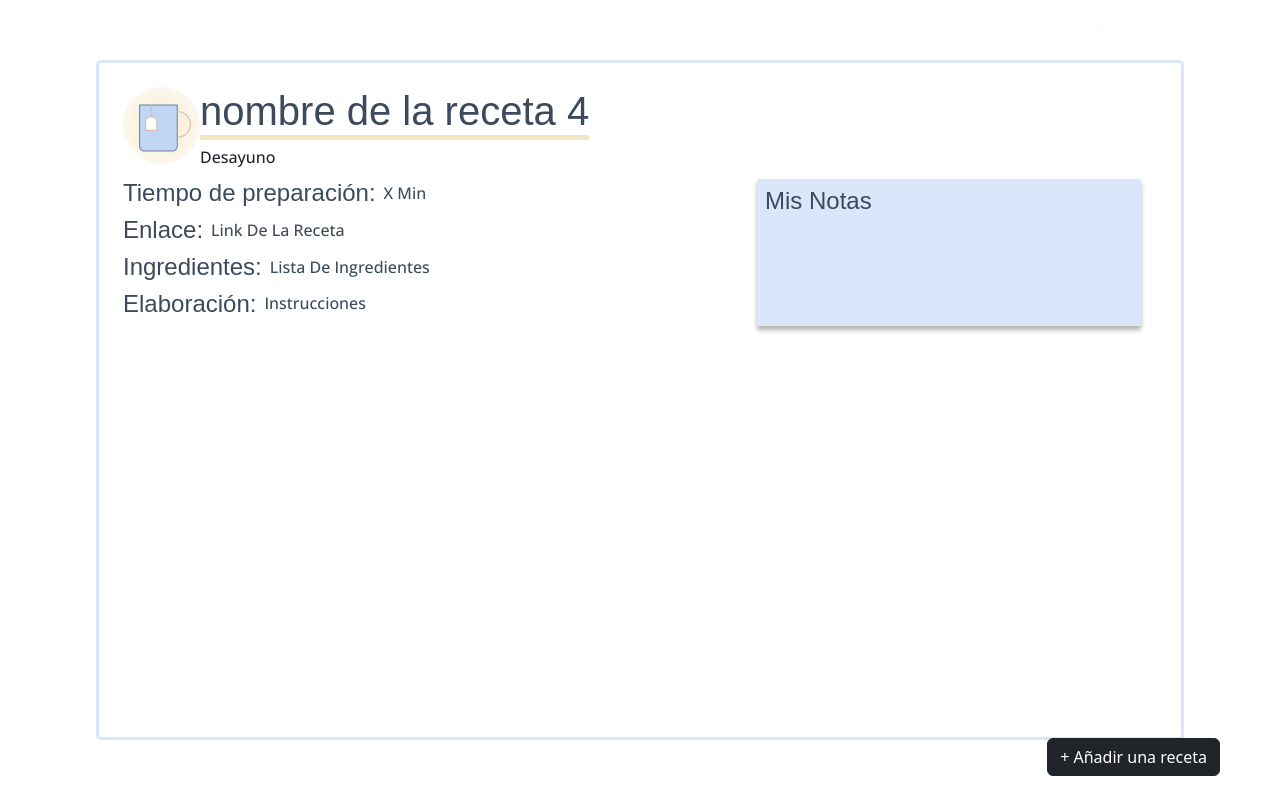
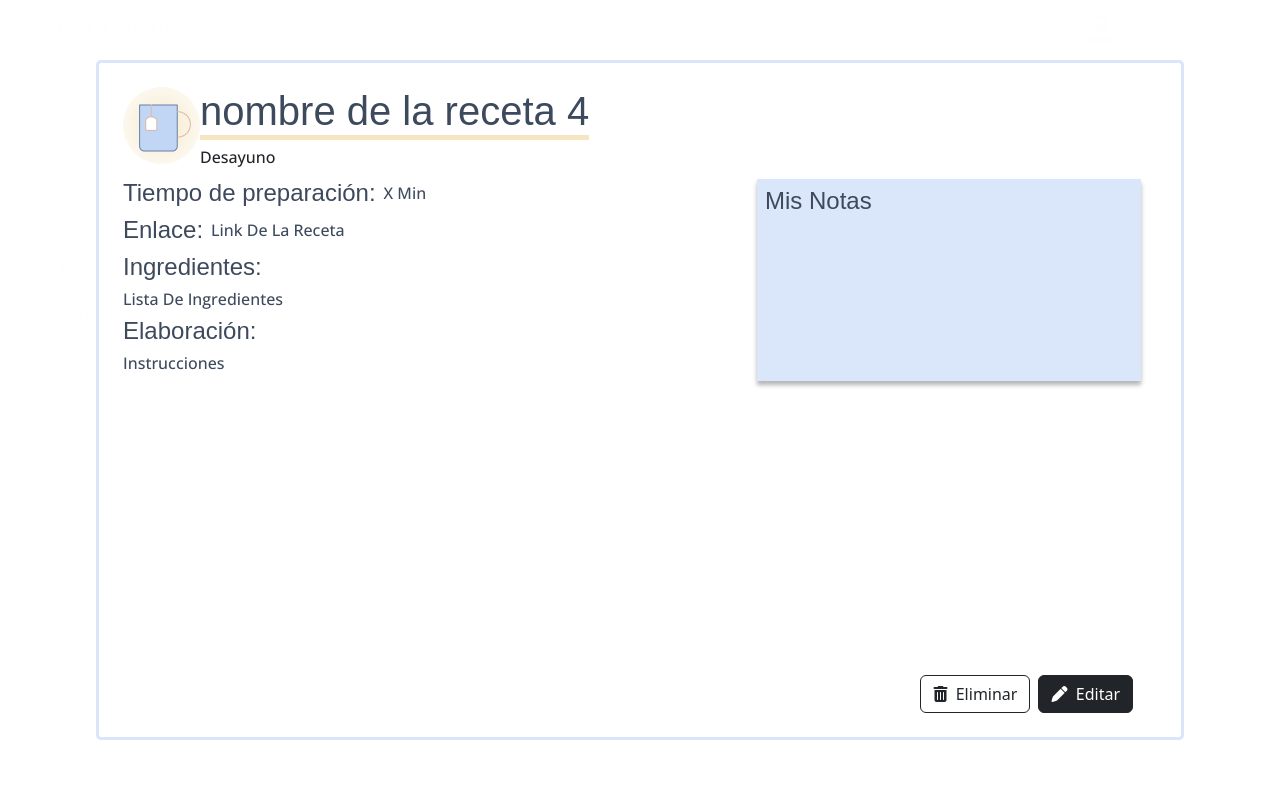
Before and after one commit to Sara-221/niam_front, a React (Vite) app: page /auth in a window 1280 px wide. Both pictures are taken after a click on the element 537 px from the left and 343 px from the top of the page. Built offline with nearby package versions, Linux system fonts and the light colour scheme; a web font is replaced by a local one.

Commit message:
botones editar y eliminar, empezadas las validaciones

```diff
--- a/src/recipes/components/BtnAddRecipe.jsx
+++ b/src/recipes/components/BtnAddRecipe.jsx
@@ -3,8 +3,8 @@ import { useUiStore } from "../hooks/useUiStore"
 
 export const BtnAddRecipe = () => {
 
-    // Desestructuramos las acciones que nos interesan del store:
-    const {formModalIsOpen, openFormModal} = useUiStore()
+    // Nos traemos el estado de las modales desde el store:
+    const {formModalIsOpen, openFormModal, recipeModalIsOpen } = useUiStore()
 
     // Función encargada de añadir la receta al hacer click en botón "añadir"
     const handleNewRecipe=()=>{
@@ -21,11 +21,12 @@ export const BtnAddRecipe = () => {
             // Le asignamos la clase "display none" si la modal está abierta, para que en dicho caso el botón no aparezca superpuesto.
                 className={
                     `btn btn-dark mb-4 mx-5
-                    ${formModalIsOpen ? 'dNone' : ''}
+                    ${formModalIsOpen || recipeModalIsOpen ? 'dNone' : ''}
                     `
                 }
                 onClick={handleNewRecipe}>
-                &#43; Añadir una receta
+                    <i className="fa-solid fa-plus"></i>
+                &nbsp; Añadir una receta
             </button>
         </div>
     </>
--- a/src/recipes/components/BtnDeleteRecipe.jsx
+++ b/src/recipes/components/BtnDeleteRecipe.jsx
@@ -1,7 +1,22 @@
 import React from 'react'
 
 export const BtnDeleteRecipe = () => {
+
+  const handleDeleteRecipe=()=>{
+
+  }
+
   return (
-    <div>BtnDeleteRecipe</div>
+
+    <>
+
+        <button
+          className='btn btn-outline-dark mb-4 me-2'
+          onClick={handleDeleteRecipe}>
+            <i className="fa-solid fa-trash-can"></i>
+              &nbsp; Eliminar
+        </button>
+
+    </>
   )
 }
--- a/src/recipes/components/BtnEditRecipe.jsx
+++ b/src/recipes/components/BtnEditRecipe.jsx
@@ -1,7 +1,20 @@
 import React from 'react'
 
 export const BtnEditRecipe = () => {
+
+  const handleEditRecipe=()=>{
+
+  }
+
   return (
-    <div>BtnEditRecipe</div>
+    <>
+
+        <button
+          className='btn btn-dark mb-4 me-5'
+          onClick={handleEditRecipe}>
+            <i className="fa-solid fa-pen"></i>
+              &nbsp; Editar
+        </button>
+    </>
   )
 }
--- a/src/recipes/components/FormModal.jsx
+++ b/src/recipes/components/FormModal.jsx
@@ -1,5 +1,6 @@
-import { useState } from 'react';
+import { useEffect, useState } from 'react';
 import Modal from 'react-modal';
+import { validateForm } from '../helpers/validateForm';
 import { useUiStore } from '../hooks/useUiStore';
 
 // Estilos de la modal, como descritos en la documentación de react-modal
@@ -53,13 +54,14 @@ export const FormModal = () => {
         setErrors([])
 
         // Validación del formulario
-
+        setErrors([validateForm(formValues)[0]])
 
         // Guardar los valores introducidos por el usuario
 
         // Cerrar la ventana modal
-        closeFormModal()
+        // closeFormModal()
     }
+
 
   return (
     <>
@@ -146,7 +148,9 @@ export const FormModal = () => {
                 className='text-danger'>
                 <ul
                     className='list-group'>
-                    Errores
+                    {
+                        errors.map(err=>(<li key={err}>{err}</li>))
+                    }
                 </ul>
             </div>
             <button
--- a/src/recipes/components/RecipeCard.jsx
+++ b/src/recipes/components/RecipeCard.jsx
@@ -1,7 +1,6 @@
 import React from 'react'
 import { Link } from 'react-router-dom'
 import { useRecipesStore, useUiStore } from '../hooks'
-import { DetailsRecipePage } from '../pages'
 import { RecipeModal } from './RecipeModal'
 
 // Mostramos los elementos principales de la receta en cards
--- a/src/recipes/components/RecipeModal.jsx
+++ b/src/recipes/components/RecipeModal.jsx
@@ -1,6 +1,7 @@
 import { useState } from 'react';
 import Modal from 'react-modal';
 import { useUiStore } from '../hooks/useUiStore';
+import { BtnDeleteRecipe, BtnEditRecipe } from './';
 
 import './FormModal.css'
 
@@ -55,12 +56,12 @@ export const RecipeModal = ({recipe}) => {
                     <h4 className='me-2'>Enlace: </h4>
                     <h6>{url}</h6>
                 </div>
-                <div className='d-flex align-items-center'>
+                <div className='d-flex flex-column'>
                     <h4 className='me-2'>Ingredientes: </h4>
                     <h6>{ingredients}</h6>
                 </div>
-                <div className='d-flex align-items-center'>
-                    <h4 className='me-2'>Elaboración: </h4>
+                <div className='d-flex flex-column'>
+                    <h4 className='me-2'>Elaboración:</h4>
                     <h6>{method}</h6>
                 </div>
             </div>
@@ -70,6 +71,10 @@ export const RecipeModal = ({recipe}) => {
             </div>
         </div>
 
+    <div className='d-flex fixed-bottom justify-content-end'>
+        <BtnDeleteRecipe/>
+        <BtnEditRecipe/>
+    </div>
 
     </main>
 
--- a/src/recipes/helpers/index.js
+++ b/src/recipes/helpers/index.js
@@ -1 +1,2 @@
 export * from './getRecipeByCategory'
+export * from './validateForm'
--- /dev/null
+++ b/src/recipes/helpers/validateForm.js
@@ -0,0 +1,47 @@
+import { ErrorResponse } from "@remix-run/router"
+import { useState } from "react"
+
+// Función helper para validar el input del usuario
+export const validateForm = (tmpInput) => {
+
+    const errors = []
+
+    // El siguiente objeto validará los diferentes campos - sólo los obligatorios (nombre, categoría y link o nombre, categoría e ingredientes + method)
+    const objVal = {
+        name: false,
+        category: false,
+        link: false,
+        time:true, //opcional
+        ingredients:false,
+        method:false,
+        notes:true //opcional
+    }
+
+    // Categorias válidas
+    const validCategories = ['aperitivo', 'desayuno', 'ensalada', 'principal', 'sopa', 'postre']
+
+    // Debe tener título
+    console.log(tmpInput.name.trim().length)
+    objVal.name= (tmpInput.name.trim().length>0) ? true:false
+    // Debe introducirse la categoría
+    objVal.category= validCategories.includes((tmpInput).category)
+    // Se comprueba si el usuario ha introducido el enlace a una receta existente
+    objVal.link= (tmpInput.link.trim().length>0) ? true:false
+    // Lo mismo para las instrucciones e ingredientes:
+    objVal.ingredients= (tmpInput.ingredients.trim().length>=0) ? true:false
+    objVal.method= (tmpInput.method.trim().length>0) ? true:false
+
+    if(objVal.name === false) {
+        errors.push('Escribe el nombre de la receta')
+    }else if(objVal.category===false) {
+        errors.push('Categoría no válida.')
+    }else if(objVal.link===false && (objVal.ingredients && objVal.method === false)){
+        errors.push('Debes escribir los ingredientes e instrucciones de la receta, o bien el enlace a la receta original.')
+    }
+    return errors
+
+    // if(objVal.values.contains(0)){
+    //     setErrors((er)=>[...er,'El nombre del evento es obligatorio'])
+    // }
+
+  }
--- a/src/recipes/pages/DetailsRecipePage.jsx
+++ /dev/null
@@ -1,12 +0,0 @@
-import React from 'react'
-
-export const DetailsRecipePage = () => {
-  return (
-    <>
-        <h1>
-            See Recipe Page
-        </h1>
-
-    </>
-  )
-}
--- a/src/recipes/pages/index.js
+++ b/src/recipes/pages/index.js
@@ -5,4 +5,3 @@ export * from './MainsPage'
 export * from './SaladsPage'
 export * from './StartersPage'
 export * from './SoupsPage'
-export * from './DetailsRecipePage'
```
